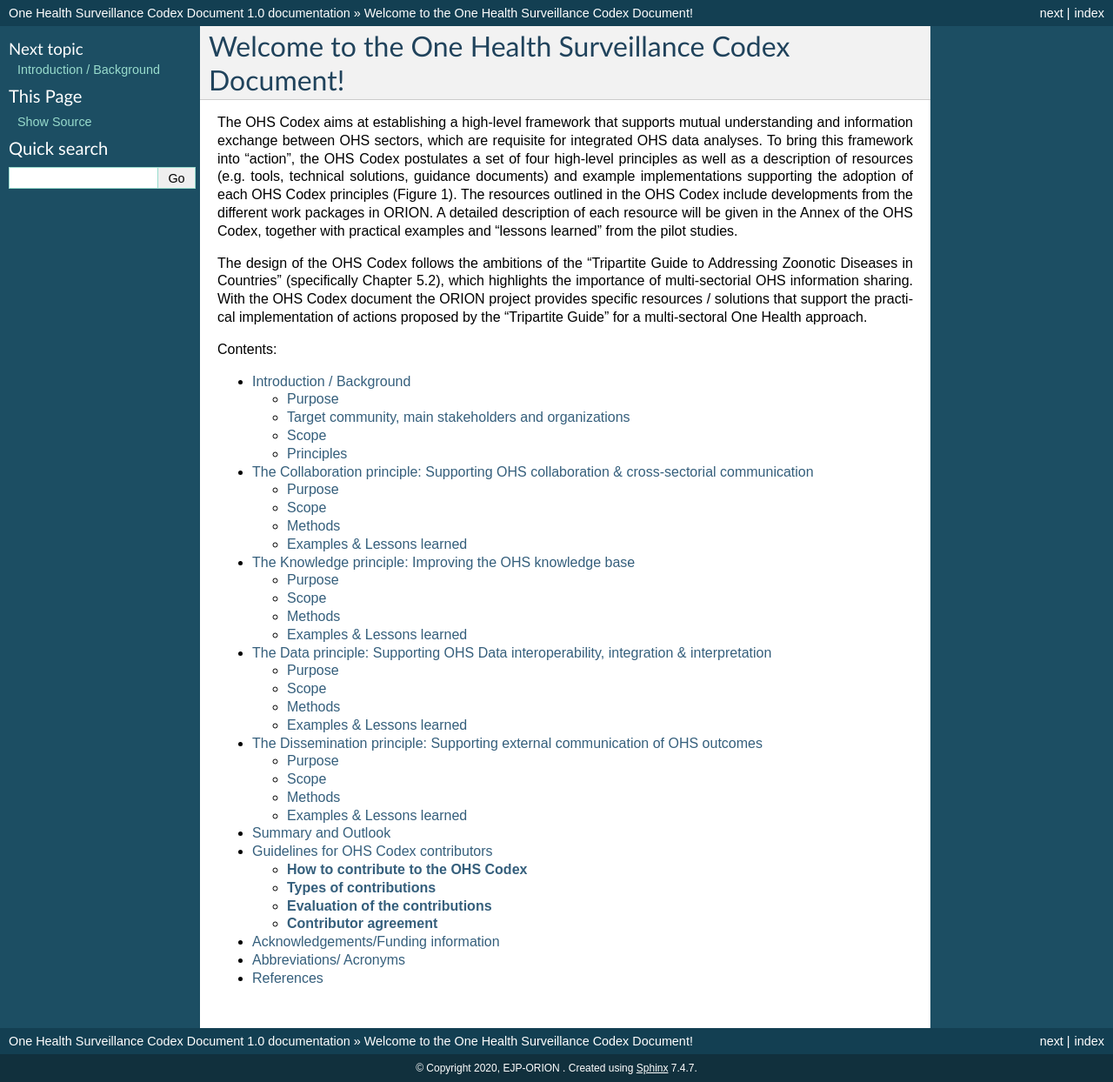
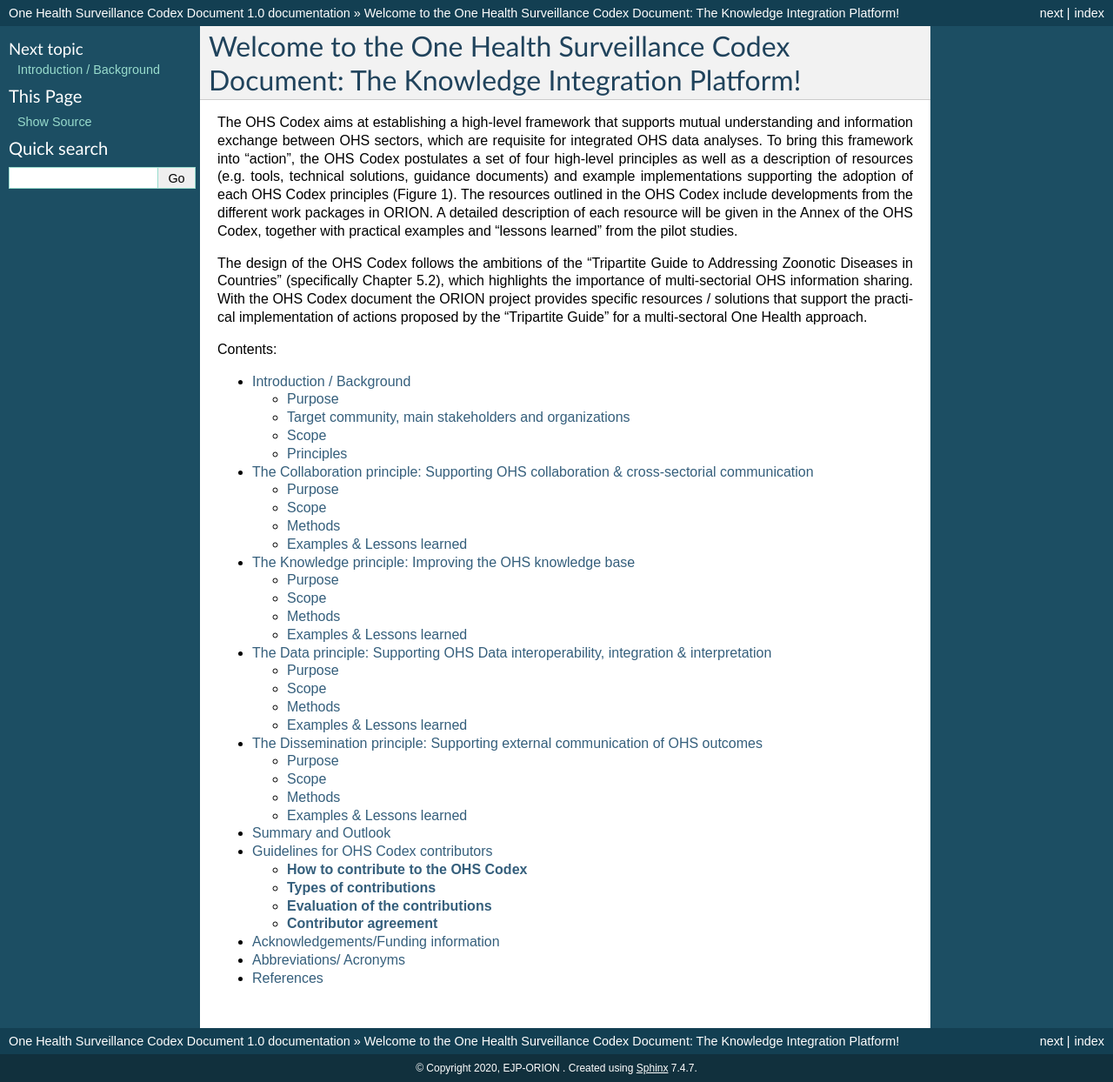
Before and after one commit to EJP-ORION/OH-Surveillance-Codex, a Sphinx documentation site: the page built from docs/index.rst, in a window 1280 px wide. Shown: the whole page at 87% size. Built offline with Sphinx 7.4.7, drawn with Linux system fonts in a browser that asks for light colours.

Commit message:
Update index.rst

```diff
--- a/docs/index.rst
+++ b/docs/index.rst
@@ -3,7 +3,7 @@
    You can adapt this file completely to your liking, but it should at least
    contain the root `toctree` directive.
 
-Welcome to the One Health Surveillance Codex Document!
+Welcome to the One Health Surveillance Codex Document: The Knowledge Integration Platform!
 ==================================================
 The OHS Codex aims at establishing a high-level framework that supports mutual understanding and information exchange between OHS sectors, which are requisite for integrated OHS data analyses. To bring this framework into “action”, the OHS Codex postulates a set of four high-level principles as well as a description of resources (e.g. tools, technical solutions, guidance documents) and example implementations supporting the adoption of each OHS Codex principles (Figure 1). The resources outlined in the OHS Codex include developments from the different work packages in ORION. A detailed description of each resource will be given in the Annex of the OHS Codex, together with practical examples and “lessons learned” from the pilot studies.
 
```
